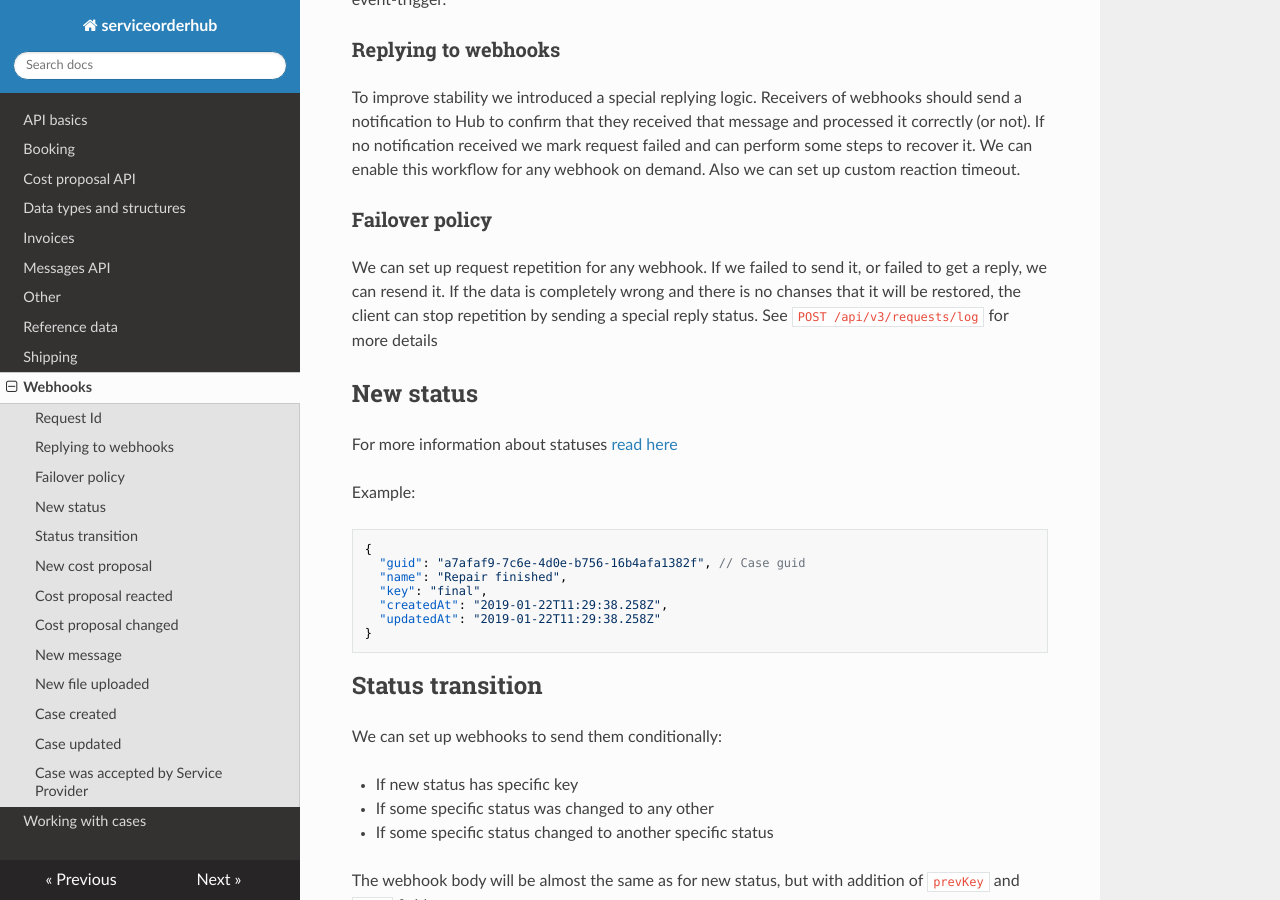
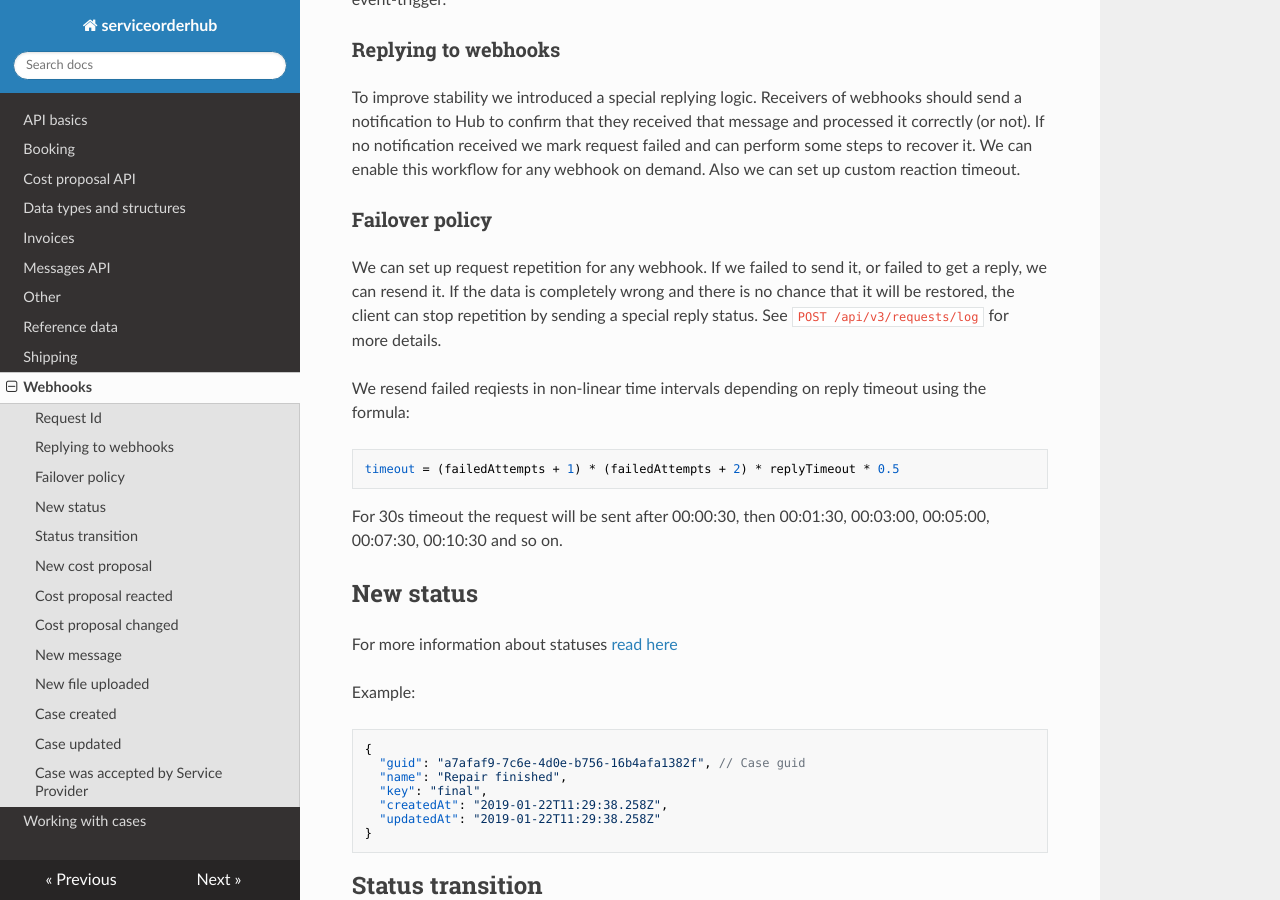
Before and after one commit to infocareworkshop/serviceorderhub-docs, an MkDocs documentation site: the page built from docs/Webhooks.md, in a window 1280 px wide and 900 px high, scrolled down 681 px. Built offline with MkDocs 1.6.1, drawn with Linux system fonts in a browser that asks for light colours; nearby versions of some CDN libraries.

Commit message:
Intervals

````diff
--- a/docs/Webhooks.md
+++ b/docs/Webhooks.md
@@ -20,7 +20,16 @@ To improve stability we introduced a special replying logic. Receivers of webhoo
 
 ### Failover policy
 
-We can set up request repetition for any webhook. If we failed to send it, or failed to get a reply, we can resend it. If the data is completely wrong and there is no chanses that it will be restored, the client can stop repetition by sending a special reply status. See `POST /api/v3/requests/log` for more details
+We can set up request repetition for any webhook. If we failed to send it, or failed to get a reply, we can resend it. If the data is completely wrong and there is no chance that it will be restored, the client can stop repetition by sending a special reply status. See `POST /api/v3/requests/log` for more details.
+
+We resend failed reqiests in non-linear time intervals depending on reply timeout using the formula:
+
+```
+timeout = (failedAttempts + 1) * (failedAttempts + 2) * replyTimeout * 0.5
+```
+
+For 30s timeout the request will be sent after 00:00:30, then 00:01:30, 00:03:00, 00:05:00, 00:07:30, 00:10:30 and so on.
+
 
 ## New status
 
````
